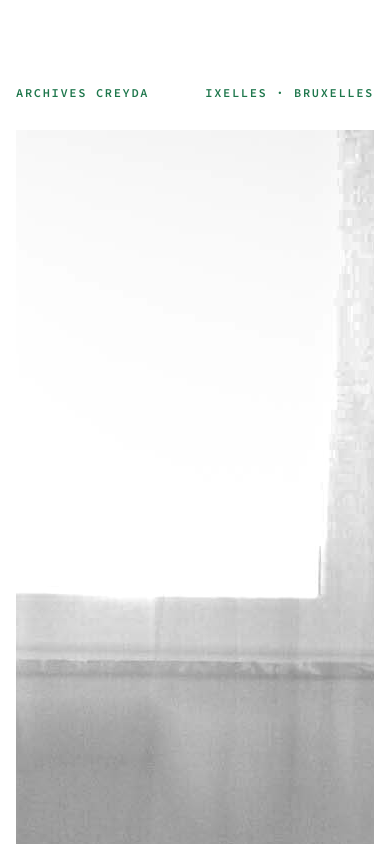
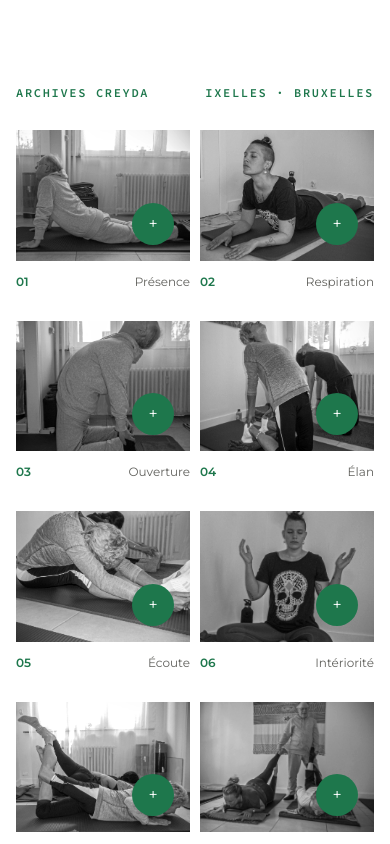
Before and after one commit to ilohest/creyda, a Nuxt app: page /galerie in a window 390 px wide. Shown: the part 760-1604 px from the top of the page. Built offline with nearby package versions, Linux system fonts and the light colour scheme.

Commit message:
Compact gallery image grid

```diff
--- a/app/assets/css/main.css
+++ b/app/assets/css/main.css
@@ -405,17 +405,17 @@ h2 { font-size: clamp(3rem, 6.2vw, 6.8rem); }
 .wellbeing-cta .button-light { margin-top: 0; border-color: var(--white); background: var(--white); color: var(--green-ink); }
 .wellbeing-cta__link { margin-top: 0; }
 .gallery-page { overflow: hidden; }
-.gallery-editorial { width: min(1160px, calc(100% - 80px)); padding-bottom: 150px; }
+.gallery-editorial { width: min(1080px, calc(100% - 80px)); padding-bottom: 150px; }
 .gallery-editorial__head { margin-bottom: 52px; display: flex; justify-content: space-between; align-items: baseline; color: var(--green); font-size: .75rem; font-weight: 600; letter-spacing: .14em; text-transform: uppercase; }
 .gallery-editorial__head p { margin: 0; }
-.gallery-grid { display: grid; grid-template-columns: repeat(4, minmax(0, 1fr)); gap: clamp(42px, 5vw, 72px) clamp(16px, 2vw, 28px); align-items: start; }
+.gallery-grid { display: grid; grid-template-columns: repeat(4, minmax(0, 1fr)); gap: clamp(38px, 4vw, 58px) clamp(16px, 2vw, 24px); align-items: start; }
 .gallery-item,
 .gallery-item--wide,
 .gallery-item--portrait,
 .gallery-item--tall,
 .gallery-item--tall:nth-of-type(even) { grid-column: auto; margin: 0; padding-top: 0; }
-.gallery-item button { width: 100%; padding: 0; display: block; position: relative; overflow: hidden; border: 0; background: var(--mist); color: var(--white); cursor: zoom-in; }
-.gallery-item img { width: 100%; aspect-ratio: 1 / 1; object-fit: cover; filter: grayscale(1) contrast(1.06); transition: transform .65s cubic-bezier(.22, 1, .36, 1), filter .45s ease; }
+.gallery-item button { width: 100%; aspect-ratio: 4 / 3; padding: 0; display: block; position: relative; overflow: hidden; border: 0; background: var(--mist); color: var(--white); cursor: zoom-in; }
+.gallery-item img { width: 100%; height: 100%; object-fit: cover; object-position: center; filter: grayscale(1) contrast(1.06); transition: transform .65s cubic-bezier(.22, 1, .36, 1), filter .45s ease; }
 .gallery-item button > span { width: 42px; height: 42px; display: grid; place-items: center; position: absolute; right: 16px; bottom: 16px; border-radius: 50%; background: var(--green); opacity: 0; transform: translateY(8px) rotate(-8deg); transition: opacity .3s ease, transform .4s cubic-bezier(.22, 1, .36, 1); }
 .gallery-item button:hover img { transform: scale(1.025); filter: grayscale(.8) contrast(1.04); }
 .gallery-item button:hover > span { opacity: 1; transform: translateY(0) rotate(0); }
@@ -567,7 +567,7 @@ h2 { font-size: clamp(3rem, 6.2vw, 6.8rem); }
   .wellbeing-opening__image img { min-height: 650px; max-height: 760px; }
   .conscious-day__head { position: static; }
   .gallery-editorial { padding-bottom: 100px; }
-  .gallery-grid { grid-template-columns: repeat(2, minmax(0, 1fr)); }
+  .gallery-grid { grid-template-columns: repeat(3, minmax(0, 1fr)); }
   .gallery-closing { min-height: 500px; }
   .articles-grid, .article-plate-gallery { grid-template-columns: repeat(2, minmax(0, 1fr)); }
   .article-plate-gallery figure:nth-child(3n + 2) { margin-top: 0; }
@@ -677,9 +677,8 @@ h2 { font-size: clamp(3rem, 6.2vw, 6.8rem); }
   .wellbeing-cta__actions { flex-direction: column; align-items: flex-start; }
   .gallery-editorial { width: 100%; padding-inline: 16px; padding-bottom: 80px; }
   .gallery-editorial__head { margin-bottom: 28px; }
-  .gallery-grid { grid-template-columns: 1fr; gap: 34px; }
-  .gallery-item, .gallery-item--wide, .gallery-item--portrait, .gallery-item--tall, .gallery-item--tall:nth-of-type(even), .gallery-item--wide:first-child { grid-column: 1; }
-  .gallery-item img, .gallery-item--wide img, .gallery-item--portrait img, .gallery-item--tall img { aspect-ratio: 1 / 1; }
+  .gallery-grid { grid-template-columns: repeat(2, minmax(0, 1fr)); gap: 30px 10px; }
+  .gallery-item, .gallery-item--wide, .gallery-item--portrait, .gallery-item--tall, .gallery-item--tall:nth-of-type(even), .gallery-item--wide:first-child { grid-column: auto; }
   .gallery-item button > span { opacity: 1; transform: none; }
   .gallery-closing { width: 100%; min-height: 480px; margin-bottom: 80px; padding: 65px 20px; }
   .gallery-closing__mark { width: 430px; right: -190px; bottom: -150px; }
```
